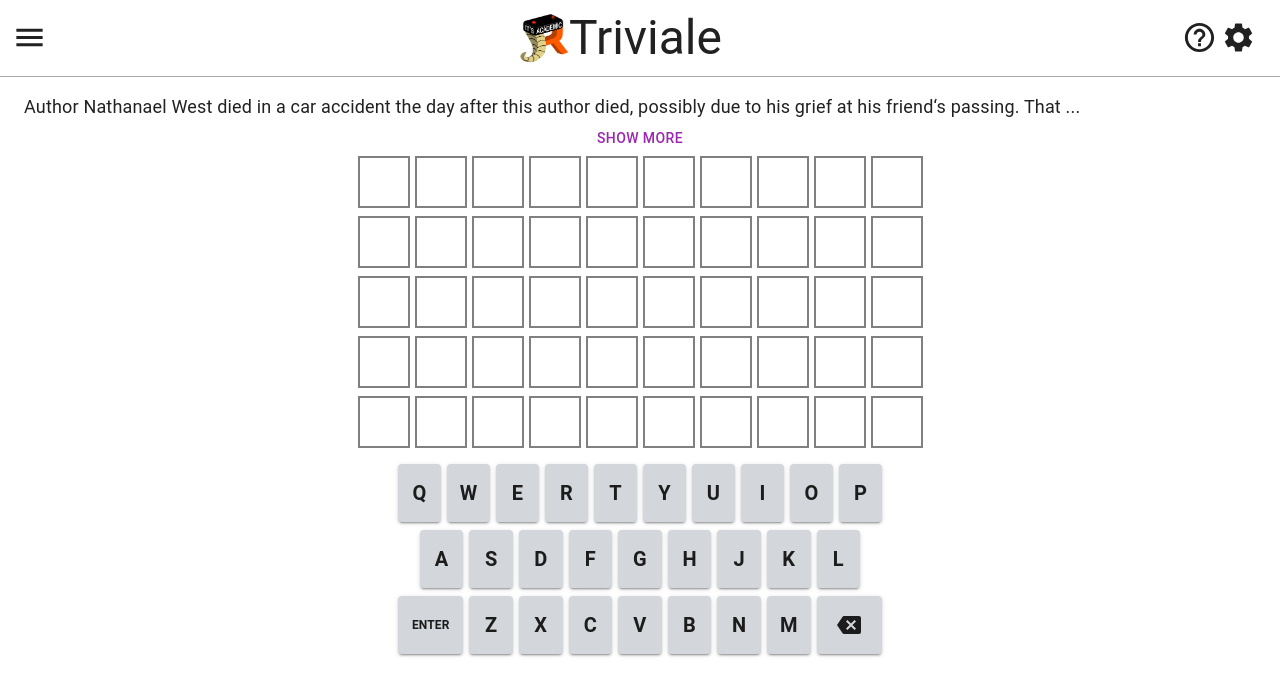
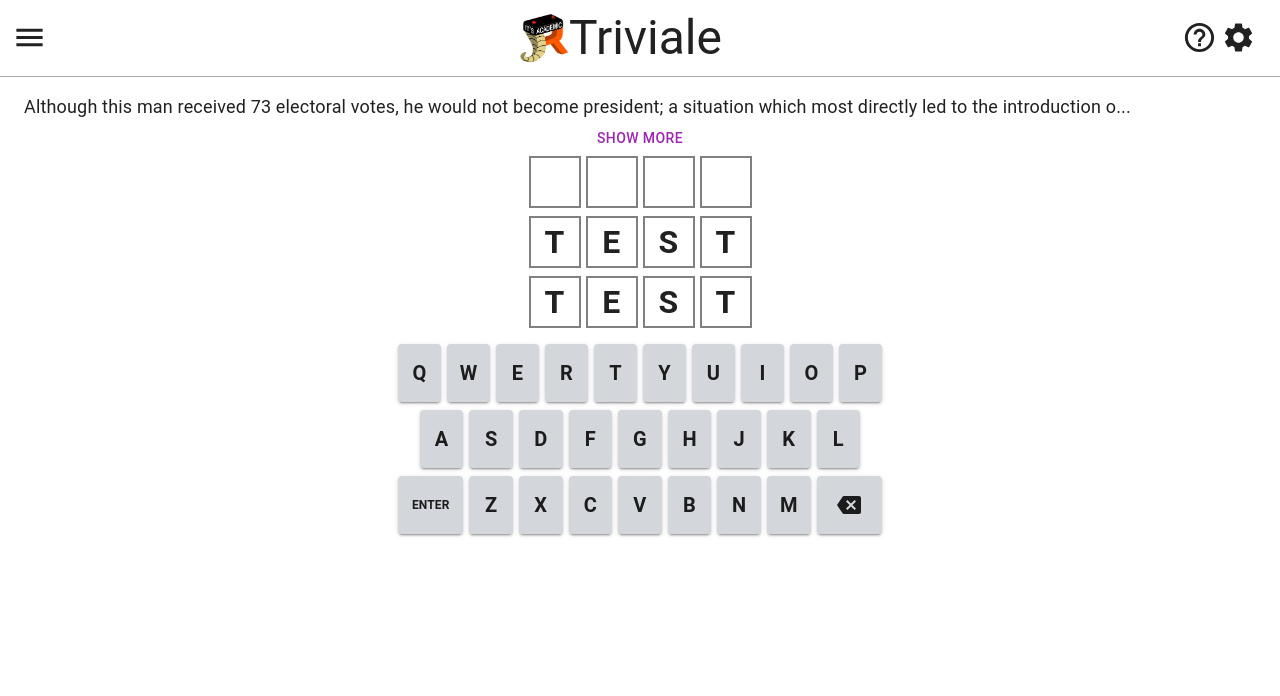
Before and after one commit to dotcomstar/Triviale, a React (Vite) app: page / in a window 1280 px wide. Shown: the top 696 px of the page. Built offline with nearby package versions, Linux system fonts and the light colour scheme; what simple-zustand-devtools would draw is missing.

Commit message:
[Refactor] Move all rows to GameRow object

```diff
--- a/src/components/grid/EmptyRow.tsx
+++ /dev/null
@@ -1,25 +0,0 @@
-// import { solution } from "../../lib/words";
-import { Stack } from "@mui/material";
-import Cell from "./Cell";
-import useQuestionByID from "../../hooks/useQuestionByID";
-
-const EmptyRow = () => {
-  const question = useQuestionByID(1);
-  const solution = question?.answer!;
-  const emptyCells = Array.from(Array(solution.length));
-
-  return (
-    <Stack
-      direction="row"
-      justifyContent="center"
-      alignItems="center"
-      spacing="5px"
-    >
-      {emptyCells.map((_, i) => (
-        <Cell key={i} nthLetter={i + 1} />
-      ))}
-    </Stack>
-  );
-};
-
-export default EmptyRow;
--- a/src/components/grid/GameGrid.tsx
+++ b/src/components/grid/GameGrid.tsx
@@ -1,22 +1,32 @@
 // import useQuestionExpansionStore from "../../stores/questionExpansionStore";
 import { Stack } from "@mui/material";
-import { MAX_CHALLENGES } from "../../constants/settings";
+import useCurrGuessStore from "../../stores/currGuessStore";
 import useGameStateStore from "../../stores/gameStateStore";
-import EmptyRow from "./EmptyRow";
-import CurrentRow from "./CurrentRow";
-import useCurrGuessStore from "../../stores/currGuessStore";
+import GameRow from "./GameRow";
 
 const GameGrid = () => {
   //   const { questionExpansion, expandQuestion } = useQuestionExpansionStore();
   const guessNumber = useGameStateStore((s) => s.guessNumber);
-  const numEmptyRows = MAX_CHALLENGES - guessNumber - 1;
-  const guess = useCurrGuessStore((s) => s.guess);
+  const questionNumber = useGameStateStore((s) => s.questionNumber);
+  const currGuess = useCurrGuessStore((s) => s.guess);
+  const guesses = useGameStateStore((s) => s.guesses);
+
   return (
     <Stack direction={"column"} spacing={1}>
-      <CurrentRow guess={guess} />
-      {[...Array(numEmptyRows)].map((_, i) => (
-        <EmptyRow key={i} />
-      ))}
+      <GameRow guess={currGuess} />
+      {guesses.map((q, i) =>
+        i === questionNumber ? (
+          q.map((g, gi) =>
+            gi === guessNumber ? (
+              <GameRow guess={currGuess} />
+            ) : (
+              <GameRow guess={g} />
+            )
+          )
+        ) : (
+          <GameRow guess={["T", "E", "S", "T"]} />
+        )
+      )}
     </Stack>
   );
 };
--- a/src/components/grid/CurrentRow.tsx
+++ b/src/components/grid/GameRow.tsx
@@ -2,33 +2,33 @@
 import { Stack } from "@mui/material";
 import Cell from "./Cell";
 import useQuestionByID from "../../hooks/useQuestionByID";
+import useGameStateStore from "../../stores/gameStateStore";
 
-interface CurrentRowProps {
+interface GameRowProps {
   guess: string[];
 }
 
-const CurrentRow = ({ guess }: CurrentRowProps) => {
-  const question = useQuestionByID(1);
+const GameRow = ({ guess }: GameRowProps) => {
+  const questionNumber = useGameStateStore((s) => s.questionNumber);
+  const question = useQuestionByID(questionNumber);
   const solution = question?.answer!;
-  const splitGuess = guess;
-  const emptyCells = Array.from(Array(solution.length - splitGuess.length));
+  const emptyCells = Array.from(Array(solution.length - guess.length));
 
   return (
     <Stack
       direction="row"
       justifyContent="center"
       alignItems="center"
-      sx={{ m: "8px" }}
       spacing="5px"
     >
-      {splitGuess.map((letter, i) => (
+      {guess.map((letter, i) => (
         <Cell key={i} nthLetter={i + 1} value={letter} />
       ))}
       {emptyCells.map((_, i) => (
-        <Cell key={i} nthLetter={splitGuess.length + i + 1} />
+        <Cell key={i} nthLetter={guess.length + i + 1} />
       ))}
     </Stack>
   );
 };
 
-export default CurrentRow;
+export default GameRow;
--- a/src/stores/gameStateStore.ts
+++ b/src/stores/gameStateStore.ts
@@ -1,5 +1,6 @@
 import { create } from "zustand";
 import { mountStoreDevtool } from "simple-zustand-devtools";
+import { MAX_CHALLENGES } from "../constants/settings";
 
 interface GameStateStore {
   gameState: "won" | "lost" | "inProgress";
@@ -12,9 +13,13 @@ interface GameStateStore {
 
 const useGameStateStore = create<GameStateStore>((set) => ({
   gameState: "inProgress",
-  questionNumber: 1,
+  questionNumber: 0,
   guessNumber: 0,
-  guesses: [[] as string[][], [] as string[][], [] as string[][]],
+  guesses: [
+    Array(MAX_CHALLENGES) as string[][],
+    Array(MAX_CHALLENGES) as string[][],
+    Array(MAX_CHALLENGES) as string[][],
+  ],
   moveToNextQuestion: () =>
     set((state) => ({
       questionNumber: state.questionNumber + 1,
```
